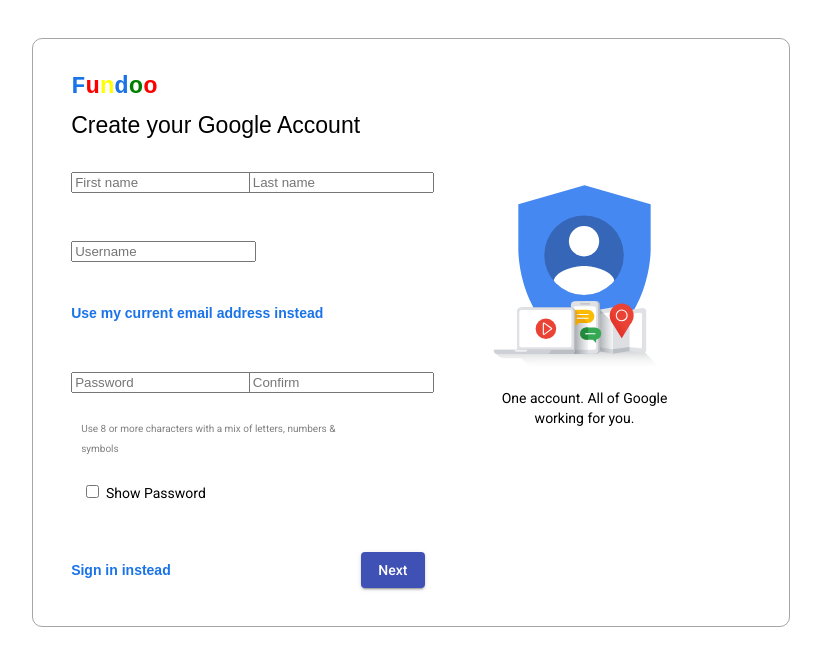
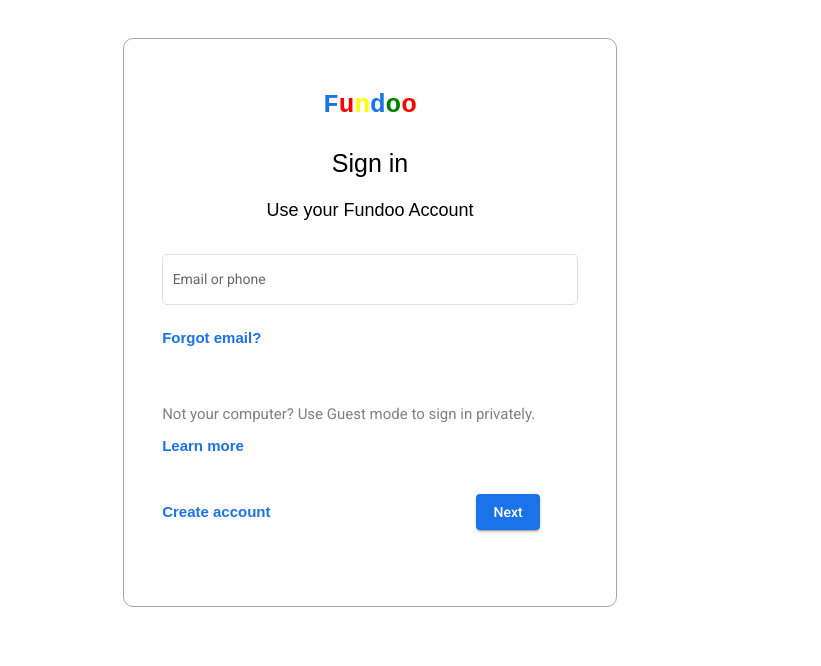
Before and after one commit to kmrshubham123/Fundoo, an Angular app in the folder fundoo/: page /login in a window 1280 px wide. Before the commit this address led to /. Shown: the top 666 px of the page, without its empty margins (270-1091 px from the left). Built offline with nearby package versions, Linux system fonts and the light colour scheme.

Commit message:
[Kumar Shubham]Added:created Login UI

```diff
--- a/fundoo/src/app/app-routing.module.ts
+++ b/fundoo/src/app/app-routing.module.ts
@@ -1,10 +1,14 @@
 import { registerLocaleData } from '@angular/common';
 import { NgModule } from '@angular/core';
 import { RouterModule, Routes } from '@angular/router';
+import { RegistrationComponent } from './registration/registration.component';
+import { LoginComponent } from './login/login.component';
 
 
-
-const routes: Routes = [];
+const routes: Routes = [
+  {path:'registration',component:RegistrationComponent},
+  {path:'login',component:LoginComponent}
+];
 
 @NgModule({
   imports: [RouterModule.forRoot(routes)],
--- a/fundoo/src/app/app.component.html
+++ b/fundoo/src/app/app.component.html
@@ -1 +1,2 @@
-<app-registration></app-registration>
+<!-- <app-registration></app-registration> -->
+<router-outlet></router-outlet>
--- a/fundoo/src/app/app.module.ts
+++ b/fundoo/src/app/app.module.ts
@@ -5,19 +5,24 @@
 import { AppComponent } from './app.component';
 import { BrowserAnimationsModule } from '@angular/platform-browser/animations';
 import { RegistrationComponent } from './registration/registration.component';
+import { LoginComponent } from './login/login.component';
 import {MatFormFieldModule} from '@angular/material/form-field';
 import {MatButtonModule} from '@angular/material/button';
+import {MatInputModule} from '@angular/material/input';
+
 
 
 @NgModule({
   declarations: [
     AppComponent,
-    RegistrationComponent
+    RegistrationComponent,
+    LoginComponent
+
   ],
   imports: [
     BrowserModule,
     AppRoutingModule,
-    BrowserAnimationsModule,MatFormFieldModule,MatButtonModule
+    BrowserAnimationsModule,MatFormFieldModule,MatButtonModule,MatInputModule
   ],
   providers: [],
   bootstrap: [AppComponent]
--- /dev/null
+++ b/fundoo/src/app/login/login.component.html
@@ -0,0 +1,40 @@
+<div class="mainContainer">
+    <form>
+        <div class="logo">
+            <span class="L1">F</span>
+            <span class="L2">u</span>
+            <span class="L3">n</span>
+            <span class="L4">d</span>
+            <span class="L5">o</span>
+            <span class="L6">o</span>
+        </div>
+        <div class="heading">
+            <span class="sign-in">Sign in</span>
+
+        </div>
+        <div class="Para1">
+            <p class="Account">Use your Fundoo Account</p>
+        </div>
+        <div class="Form-bar">
+            <mat-form-field appearance="outline" class="Email-phone">
+                <mat-label>Email or phone</mat-label>
+                <input matInput placeholder="Email or phone">
+            </mat-form-field>
+        </div>
+
+        <div class="forgotBtn">
+            <a >Forgot email?</a>
+        </div>
+        <div class="para2">
+            <p>Not your computer? Use Guest mode to sign in privately.</p>
+            <a class="learn">Learn more</a>
+        </div>
+        <div class=" footer-button">
+
+
+                <button mat-button class="creatbtn">Create account</button>
+                <button mat-raised-button class="Nextbtn">Next</button>
+
+        </div>
+    </form>
+</div>
--- /dev/null
+++ b/fundoo/src/app/login/login.component.scss
@@ -0,0 +1,108 @@
+.mainContainer{
+    display: flex;
+    justify-content: center;
+}
+form{
+    box-sizing: border-box;
+    border:rgba(128, 128, 128, 0.699) 0.5px solid;
+    border-radius: 10px;
+    display: flex;
+    flex-direction: column;
+    justify-content: center;
+    padding: 1cm;
+    margin: 1cm 6cm 2cm 6cm ;
+}
+.logo{
+    margin-top: 0.5cm;
+    font-family:monospace;
+    font-size: 26px;
+    font-weight:700;
+    display: flex;
+    justify-content: center;
+
+}
+.logo .L1{
+    color:#1A73E8;
+}
+.logo .L2{
+    color: red;
+}
+.logo .L3{
+    color: yellow;
+}
+.logo .L4{
+    color:#1A73E8;
+}
+.logo .L5{
+    color: green;
+}
+.logo .L6{
+    color: red;
+}
+.heading{
+    margin-top: 1cm;
+    display: flex;
+    justify-content: center;
+}
+.sign-in{
+    font-size: 25px;
+    font-family: Arial;
+    font-weight: 100;
+}
+.Account{
+    margin-top: 0.7cm;
+    display: flex;
+    justify-content: center;
+}
+.Para1{
+    font-size: 18px;
+    font-family: Arial;
+    font-weight: 70;
+
+}
+.Email-phone{
+    margin-top: 0.5cm;
+    width: 11cm;
+    padding-left: 0cm;
+}
+
+.forgotBtn a{
+    color:#1A73E8;
+    margin-top: 0cm;
+    background-color: white;
+    padding-left: 0%;
+    font-weight: 600;
+    font-size: 15px;
+    font-family: Arial;
+}
+.para2{
+    margin-top: 1.5cm;
+    color: gray;
+    font-size: 15px;
+}
+
+.learn{
+    color:#1A73E8;
+   font-weight: 600;
+   font-size: 15px;
+   font-family: Arial;
+}
+.footer-button{
+    margin-top: 1cm;
+    display: flex;
+    justify-content: space-between;
+    width: 10cm;
+    margin-bottom: 1cm;
+}
+.footer-button .mat-button{
+background-color: white;
+color:#1A73E8;
+font-weight: 600;
+font-size: 15px;
+font-family: Arial;
+padding-left: 0cm;
+}
+.footer-button .Nextbtn{
+    background-color: #1A73E8;
+    color: white;
+}
--- /dev/null
+++ b/fundoo/src/app/login/login.component.ts
@@ -0,0 +1,15 @@
+import { Component, OnInit } from '@angular/core';
+
+@Component({
+  selector: 'app-login',
+  templateUrl: './login.component.html',
+  styleUrls: ['./login.component.scss']
+})
+export class LoginComponent implements OnInit {
+
+  constructor() { }
+
+  ngOnInit(): void {
+  }
+
+}
```
Also changed, not shown: 1 other file (tests, documents, lock files or other folders).
